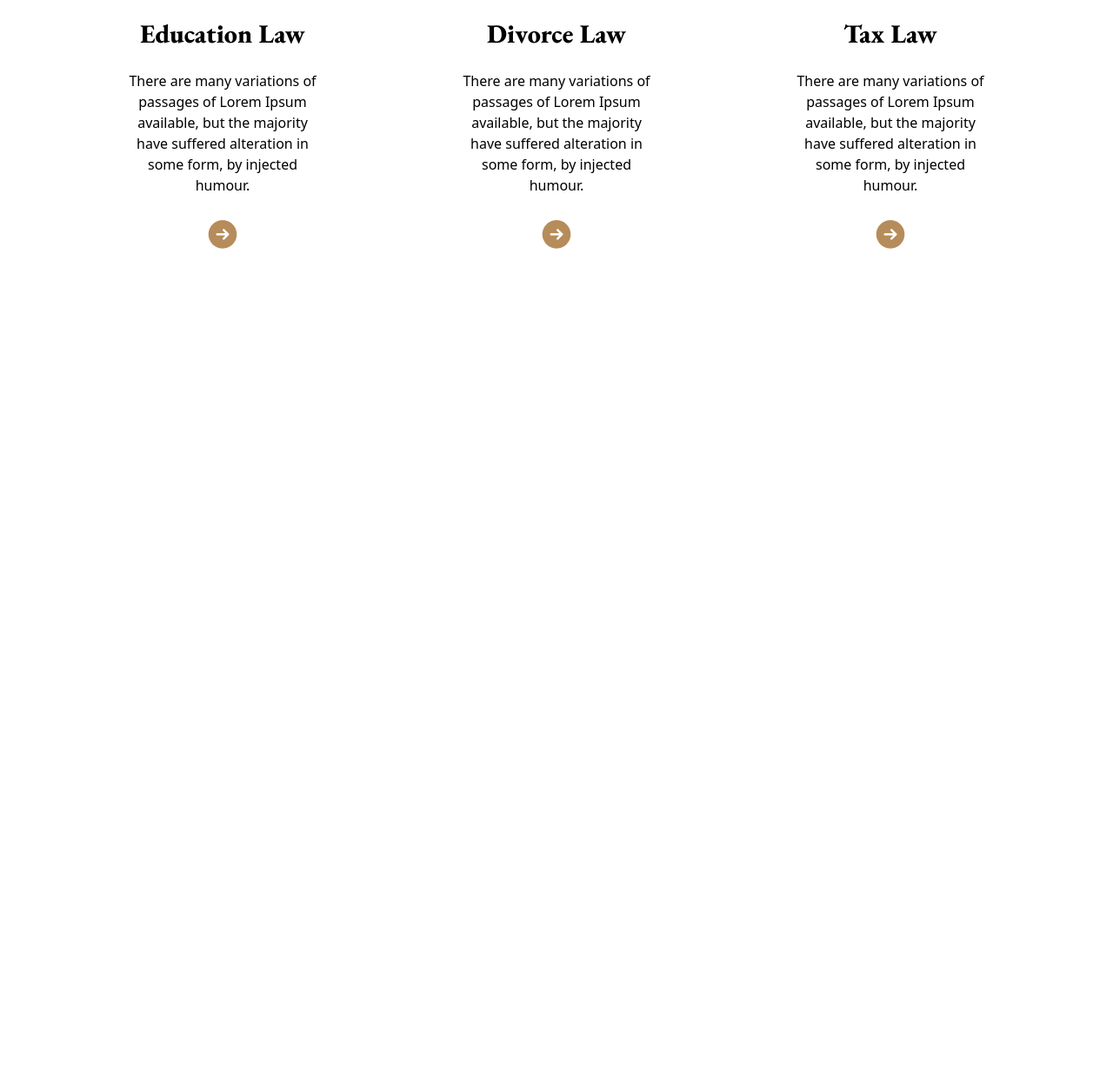
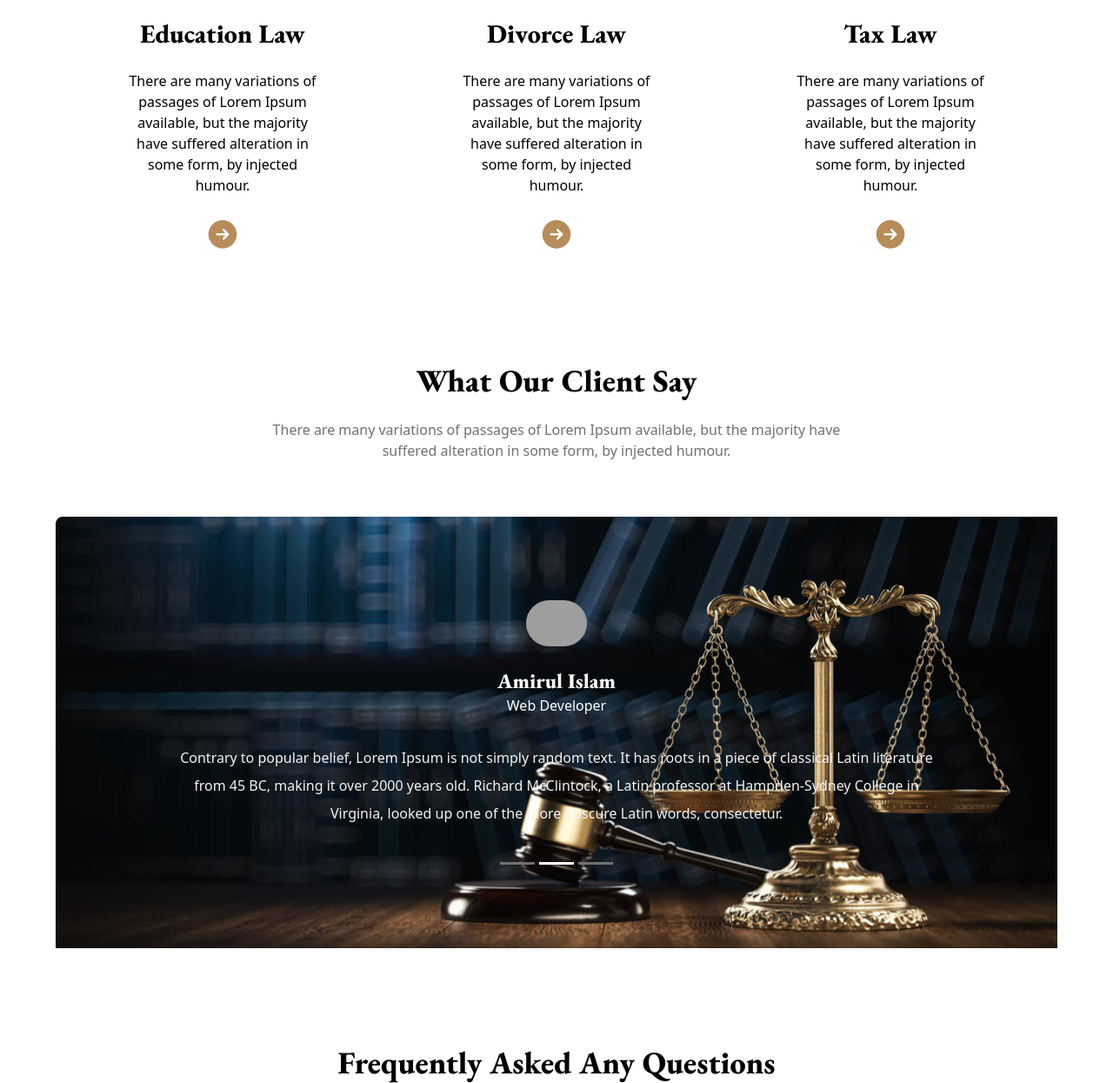
Before and after one commit to AmirulTechie/Legal-solutions, a plain HTML site: page index.html in a window 1280 px wide. Shown: the part 1570-2815 px from the top of the page at 87% size. Before the commit the page ends 1860 px from the top, so only its background shows below. Drawn offline with nearby package versions, Linux system fonts and the light colour scheme; grey boxes are pictures that could not be loaded.

Commit message:
add reviews section

```diff
--- a/index.html
+++ b/index.html
@@ -140,6 +140,37 @@
                 </div>
             </div>
         </section>
+        <section class="max-w-6xl w-full m-auto mt-32">
+            <div class="text-center">
+                <h2 class="text-4xl font-extrabold" style="font-family:'EB Garamond', serif">What Our Client Say</h2>
+                <p class="text-[#707070] mt-6 mb-16">There are many variations of passages of Lorem Ipsum available, but the majority have <br> suffered alteration in some form,
+                by injected humour.</p>
+                <div class="bg-[url(images/banner.png)] bg-no-repeat px-32 py-24 flex flex-col justify-center items-center">
+                    <div class="mb-6">
+                    <img class="rounded-4xl" src="images/Face_Swapped_2.png" alt="" width="70px" height="auto">
+                    </div>
+                    <div>
+                        <h4 class="text-2xl font-extrabold text-white" style="font-family:'EB Garamond', serif">Amirul Islam</h4>
+                    </div>
+                    <div>
+                        <h6 class="text-white">Web Developer</h6>
+                    </div>
+                    <div>
+                        <p class="text-[#F3F3F3] text-base/loose mt-8">Contrary to popular belief, Lorem Ipsum is not simply random text. It has roots in a piece of classical Latin literature
+                        from 45 BC, making it over 2000 years old. Richard McClintock, a Latin professor at Hampden-Sydney College in Virginia,
+                        looked up one of the more obscure Latin words, consectetur.</p>
+                    </div>
+                    <div class="mt-10">
+                        <img src="images/scroll.png" alt="">
+                    </div>
+                </div>
+            </div>
+        </section>
+        <section class="max-w-6xl w-full m-auto mt-28 text-center"  style="font-family:'EB Garamond', serif;">
+            <div>
+                <h3 class="text-4xl font-extrabold">Frequently Asked Any Questions</h3>
+            </div>
+        </section>
     </main>
     <footer>
 
```
Also changed, not shown: images/scroll.png (added), 1 other file.
